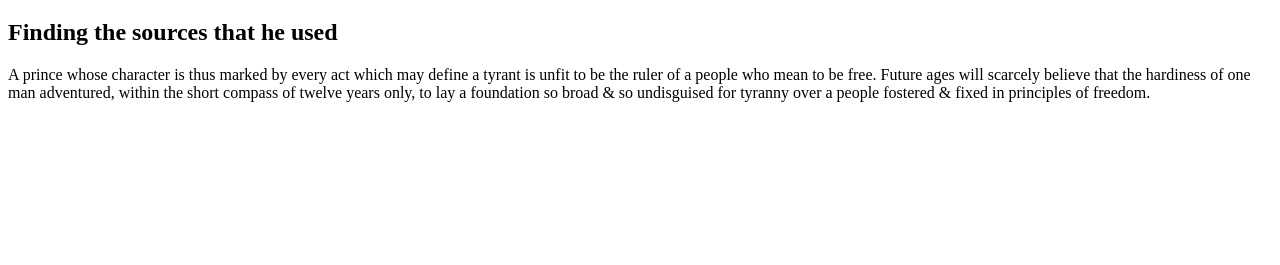
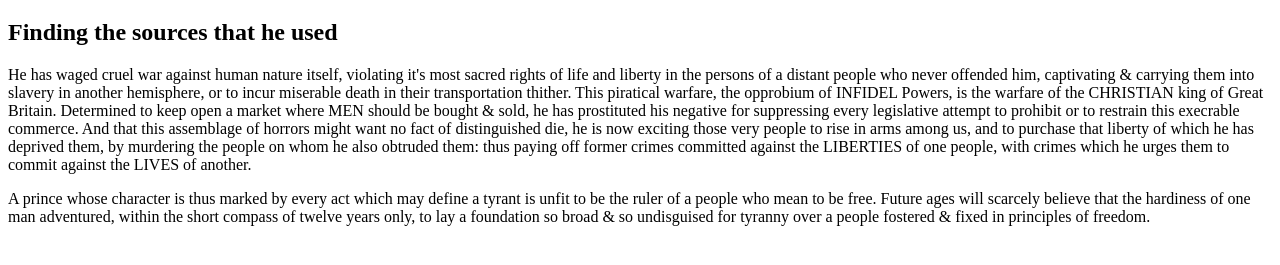
Before and after one commit to tiamomon/Project-4, a plain HTML site: page index.html in a window 1280 px wide. Shown: the part 61-326 px from the top of the page. Drawn offline with Linux system fonts and the light colour scheme; a script that the page names is missing.

Commit message:
Update index.html

```diff
--- a/index.html
+++ b/index.html
@@ -10,6 +10,7 @@
   <h1> Jeffersons Rough Draft of the Declaration of Independence</h1>
   <h2> Finding the sources that he used</h2>
 
+  <p> He has waged cruel war against human nature itself, violating it's most sacred rights of life and liberty in the persons of a distant people who never offended him, captivating & carrying them into slavery in another hemisphere, or to incur miserable death in their transportation thither. This piratical warfare, the opprobium of INFIDEL Powers, is the warfare of the CHRISTIAN king of Great Britain. Determined to keep open a market where MEN should be bought & sold, he has prostituted his negative for suppressing every legislative attempt to prohibit or to restrain this execrable commerce. And that this assemblage of horrors might want no fact of distinguished die, he is now exciting those very people to rise in arms among us, and to purchase that liberty of which he has deprived them, by murdering the people on whom he also obtruded them: thus paying off former crimes committed against the LIBERTIES of one people, with crimes which he urges them to commit against the LIVES of another. </P>
   <p> A prince whose character is thus marked by every act which may define a tyrant is unfit to be the ruler of a people who mean to be free. Future ages will scarcely believe that the hardiness of one man adventured, within the short compass of twelve years only, to lay a foundation so broad & so undisguised for tyranny over a people fostered & fixed in principles of freedom.
 
   </p>
```
